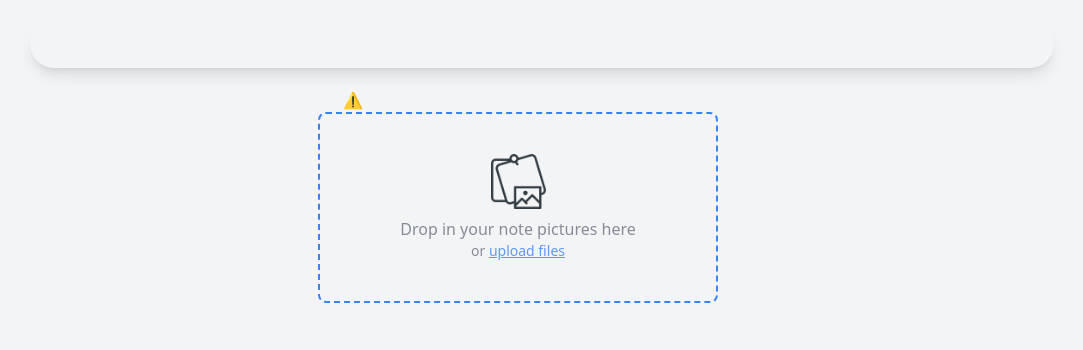
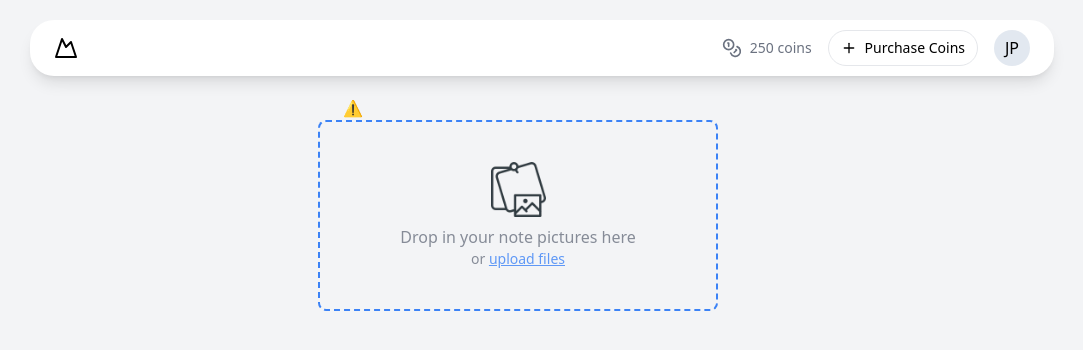
Before and after one commit to winninggodspower/ImgToPdfWebApp, a Flask app: page / in a window 1280 px wide. Shown: the top 350 px of the page, without its empty margins (98-1181 px from the left). Run offline with Flask 3, Linux system fonts and the light colour scheme; parts of the project's set-up code (start-up, migrations or seed data) failed here and were passed over.

Commit message:
add items to navbar

```diff
--- a/src/core/views.py
+++ b/src/core/views.py
@@ -9,7 +9,7 @@ core_blueprint = Blueprint("core", __name__)
 
 @core_blueprint.route("/")
 def home():
-    return render_template("index.html")
+    return render_template("index.html", user=current_user)
 
 @core_blueprint.route("/process", methods=["POST"])
 @login_required
--- a/src/static/css/output.css
+++ b/src/static/css/output.css
@@ -564,6 +564,18 @@ video {
   border-color: rgb(59 130 246 / var(--tw-border-opacity));
 }
 
+.sr-only {
+  position: absolute;
+  width: 1px;
+  height: 1px;
+  padding: 0;
+  margin: -1px;
+  overflow: hidden;
+  clip: rect(0, 0, 0, 0);
+  white-space: nowrap;
+  border-width: 0;
+}
+
 .visible {
   visibility: visible;
 }
@@ -580,8 +592,24 @@ video {
   position: fixed;
 }
 
+.relative {
+  position: relative;
+}
+
 .top-0 {
   top: 0px;
+}
+
+.left-0 {
+  left: 0px;
+}
+
+.right-0 {
+  right: 0px;
+}
+
+.z-50 {
+  z-index: 50;
 }
 
 .mx-auto {
@@ -655,6 +683,26 @@ video {
   height: min-content;
 }
 
+.h-16 {
+  height: 4rem;
+}
+
+.h-4 {
+  height: 1rem;
+}
+
+.h-5 {
+  height: 1.25rem;
+}
+
+.h-6 {
+  height: 1.5rem;
+}
+
+.h-9 {
+  height: 2.25rem;
+}
+
 .w-11\/12 {
   width: 91.666667%;
 }
@@ -665,6 +713,22 @@ video {
 
 .w-full {
   width: 100%;
+}
+
+.w-4 {
+  width: 1rem;
+}
+
+.w-5 {
+  width: 1.25rem;
+}
+
+.w-6 {
+  width: 1.5rem;
+}
+
+.w-9 {
+  width: 2.25rem;
 }
 
 .max-w-5xl {
@@ -681,6 +745,10 @@ video {
 
 .max-w-full {
   max-width: 100%;
+}
+
+.shrink-0 {
+  flex-shrink: 0;
 }
 
 .grow {
@@ -711,8 +779,20 @@ video {
   gap: 1rem;
 }
 
+.gap-2 {
+  gap: 0.5rem;
+}
+
+.overflow-hidden {
+  overflow: hidden;
+}
+
 .overflow-x-hidden {
   overflow-x: hidden;
+}
+
+.whitespace-nowrap {
+  white-space: nowrap;
 }
 
 .rounded-3xl {
@@ -729,6 +809,10 @@ video {
 
 .rounded-xl {
   border-radius: 0.75rem;
+}
+
+.rounded-full {
+  border-radius: 9999px;
 }
 
 .border {
@@ -793,6 +877,21 @@ video {
   background-color: rgb(255 255 255 / var(--tw-bg-opacity));
 }
 
+.bg-slate-400 {
+  --tw-bg-opacity: 1;
+  background-color: rgb(148 163 184 / var(--tw-bg-opacity));
+}
+
+.bg-teal-100 {
+  --tw-bg-opacity: 1;
+  background-color: rgb(204 251 241 / var(--tw-bg-opacity));
+}
+
+.bg-slate-200 {
+  --tw-bg-opacity: 1;
+  background-color: rgb(226 232 240 / var(--tw-bg-opacity));
+}
+
 .bg-opacity-50 {
   --tw-bg-opacity: 0.5;
 }
@@ -829,6 +933,11 @@ video {
   padding-bottom: 1.5rem;
 }
 
+.px-3 {
+  padding-left: 0.75rem;
+  padding-right: 0.75rem;
+}
+
 .text-center {
   text-align: center;
 }
@@ -845,6 +959,10 @@ video {
 
 .font-semibold {
   font-weight: 600;
+}
+
+.font-medium {
+  font-weight: 500;
 }
 
 .text-blue-500 {
@@ -903,6 +1027,12 @@ video {
 
 .transition-all {
   transition-property: all;
+  transition-timing-function: cubic-bezier(0.4, 0, 0.2, 1);
+  transition-duration: 150ms;
+}
+
+.transition-colors {
+  transition-property: color, background-color, border-color, text-decoration-color, fill, stroke;
   transition-timing-function: cubic-bezier(0.4, 0, 0.2, 1);
   transition-duration: 150ms;
 }
@@ -966,6 +1136,10 @@ video {
 
   .md\:h-12 {
     height: 3rem;
+  }
+
+  .md\:h-14 {
+    height: 3.5rem;
   }
 
   .md\:w-1\/2 {
--- a/src/templates/_base.html
+++ b/src/templates/_base.html
@@ -11,7 +11,7 @@
     <!-- messages -->
     {% with messages = get_flashed_messages(with_categories=true) %}
     {% if messages %}
-    <div class="flex justify-center fixed top-0 mt-2 w-full">
+    <div class="flex justify-center fixed top-0 mt-2 px-2 w-full">
       <div class="w-full md:w-1/2 lg:w-1/3">
         {% for category, message in messages %}
         <div class="px-4 py-2 mb-4 bg-blue-100 border border-blue-400 text-blue-700 rounded-md flex items-center justify-between">
--- a/src/templates/index.html
+++ b/src/templates/index.html
@@ -7,30 +7,73 @@
 {% block body %}
 <script src="https://unpkg.com/@lottiefiles/lottie-player@latest/dist/lottie-player.js"></script>
 
-    <nav class="px-4">
-        <div class="container h-10 max-w-5xl px-4 mx-auto my-5 shadow-lg rounded-3xl md:h-12">
-
+<nav
+    class="container flex items-center justify-between h-10 max-w-5xl px-4 md:px-6 mx-auto my-5 shadow-lg rounded-3xl md:h-14 bg-white">
+    <div class="flex items-center justify-between gap-4">
+        <a class="flex items-center gap-2" href="#">
+            <svg xmlns="http://www.w3.org/2000/svg" width="24" height="24" viewBox="0 0 24 24" fill="none"
+                stroke="currentColor" stroke-width="2" stroke-linecap="round" stroke-linejoin="round" class="h-6 w-6">
+                <path d="m8 3 4 8 5-5 5 15H2L8 3z"></path>
+            </svg>
+            <span class="sr-only">Acme Inc</span>
+        </a>
+    </div>
+    <div class="flex items-center gap-4">
+        <div class="flex items-center gap-2 text-sm font-medium text-gray-500 dark:text-gray-400">
+            <svg xmlns="http://www.w3.org/2000/svg" width="24" height="24" viewBox="0 0 24 24" fill="none"
+                stroke="currentColor" stroke-width="2" stroke-linecap="round" stroke-linejoin="round" class="h-5 w-5">
+                <circle cx="8" cy="8" r="6"></circle>
+                <path d="M18.09 10.37A6 6 0 1 1 10.34 18"></path>
+                <path d="M7 6h1v4"></path>
+                <path d="m16.71 13.88.7.71-2.82 2.82"></path>
+            </svg>
+            <span>250 coins</span>
+        </div>
+        <button
+            class="justify-center whitespace-nowrap text-sm font-medium ring-offset-background transition-colors focus-visible:outline-none focus-visible:ring-2 focus-visible:ring-ring focus-visible:ring-offset-2 disabled:pointer-events-none disabled:opacity-50 border border-input bg-background hover:bg-accent hover:text-accent-foreground h-9 rounded-3xl px-3 flex items-center gap-2">
+            <svg xmlns="http://www.w3.org/2000/svg" width="24" height="24" viewBox="0 0 24 24" fill="none"
+                stroke="currentColor" stroke-width="2" stroke-linecap="round" stroke-linejoin="round" class="h-4 w-4">
+                <path d="M5 12h14"></path>
+                <path d="M12 5v14"></path>
+            </svg>
+            <span>Purchase Coins</span>
+        </button>
+        <span class="relative flex shrink-0 overflow-hidden rounded-full h-9 w-9 bg-slate-200">
+            <span class="flex h-full w-full items-center justify-center rounded-full bg-muted">JP</span>
+        </span>
     </div>
 </nav>
 
+</header>
+
 <main class="grid md:grid-cols-[1fr_auto] gap-4 mt-15 w-full mx-auto">
     <div class="flex flex-col items-center max-w-full px-4 mb-6 grow">
-            <lottie-player class="w-11/12 max-w-[350px] h-min" src="https://assets6.lottiefiles.com/private_files/lf30_y2ryub2r.json" background="transparent" speed="1" loop autoplay></lottie-player>
+        <lottie-player class="w-11/12 max-w-[350px] h-min"
+            src="https://assets6.lottiefiles.com/private_files/lf30_y2ryub2r.json" background="transparent" speed="1"
+            loop autoplay></lottie-player>
 
-            <form class="border-2 border-dashed border-blue-500 py-6 px-4 md:py-10 md:px-6 rounded-lg w-full max-w-[400px] text-gray-500 " method="post" enctype="multipart/form-data" action="/process">
+        <form
+            class="border-2 border-dashed border-blue-500 py-6 px-4 md:py-10 md:px-6 rounded-lg w-full max-w-[400px] text-gray-500 "
+            method="post" enctype="multipart/form-data" action="/process">
             <img class="max-w-full mx-auto" src="../static/img/picture-note-outline.png" width="55px" alt="">
-                <p class="hidden mt-2 text-sm text-center sm:block opacity-80 md:text-base">Drop in your note pictures here </p>
-                <p class="text-sm text-center opacity-80"> <span class="hidden sm:inline">or</span> <label for="images" class="text-blue-500 underline cursor-pointer">upload files</label></p>
+            <p class="hidden mt-2 text-sm text-center sm:block opacity-80 md:text-base">Drop in your note pictures here
+            </p>
+            <p class="text-sm text-center opacity-80"> <span class="hidden sm:inline">or</span> <label for="images"
+                    class="text-blue-500 underline cursor-pointer">upload files</label></p>
             <input class="hidden" type="file" name="images" id="images" accept="image/*" multiple required>
             <input class="hidden" type='submit' value='Upload'>
         </form>
-            <button id="mergeBtn" class="invisible max-w-[400px] w-full px-4 py-3 mt-4 text-sm text-white transition-all bg-blue-600 rounded-lg hover:bg-blue-500 active:ring-blue-300 active:ring-4 active:shadow-sm shadow-blue-300 md:text-base">Merge Pictures</button>
+        <button id="mergeBtn"
+            class="invisible max-w-[400px] w-full px-4 py-3 mt-4 text-sm text-white transition-all bg-blue-600 rounded-lg hover:bg-blue-500 active:ring-blue-300 active:ring-4 active:shadow-sm shadow-blue-300 md:text-base">Merge
+            Pictures</button>
 
     </div>
 
     <div id="previewAreaWrapper" class="max-w-full px-4 mx-auto overflow-x-hidden">
-            <div id="previewArea" class="hidden flex-col items-center mx-auto w-[400px] max-w-full mb-6 md:mt-10 styled-border p-3 md:p-4">
-                <div class="rounded-xl mb-2 h-[80px] border-blue-300 border-2 bg-gray-100 bg-opacity-50 p-2 hover:shadow-md cursor-pointer">
+        <div id="previewArea"
+            class="hidden flex-col items-center mx-auto w-[400px] max-w-full mb-6 md:mt-10 styled-border p-3 md:p-4">
+            <div
+                class="rounded-xl mb-2 h-[80px] border-blue-300 border-2 bg-gray-100 bg-opacity-50 p-2 hover:shadow-md cursor-pointer">
                 <img class="h-full mx-auto" src="../static/img/picture-note-colored.png" alt="">
             </div>
         </div>
```
Also changed, not shown: other parts of src/static/css/output.css (+61 -0 lines). Lines whose indentation alone changed are shown as unchanged.
